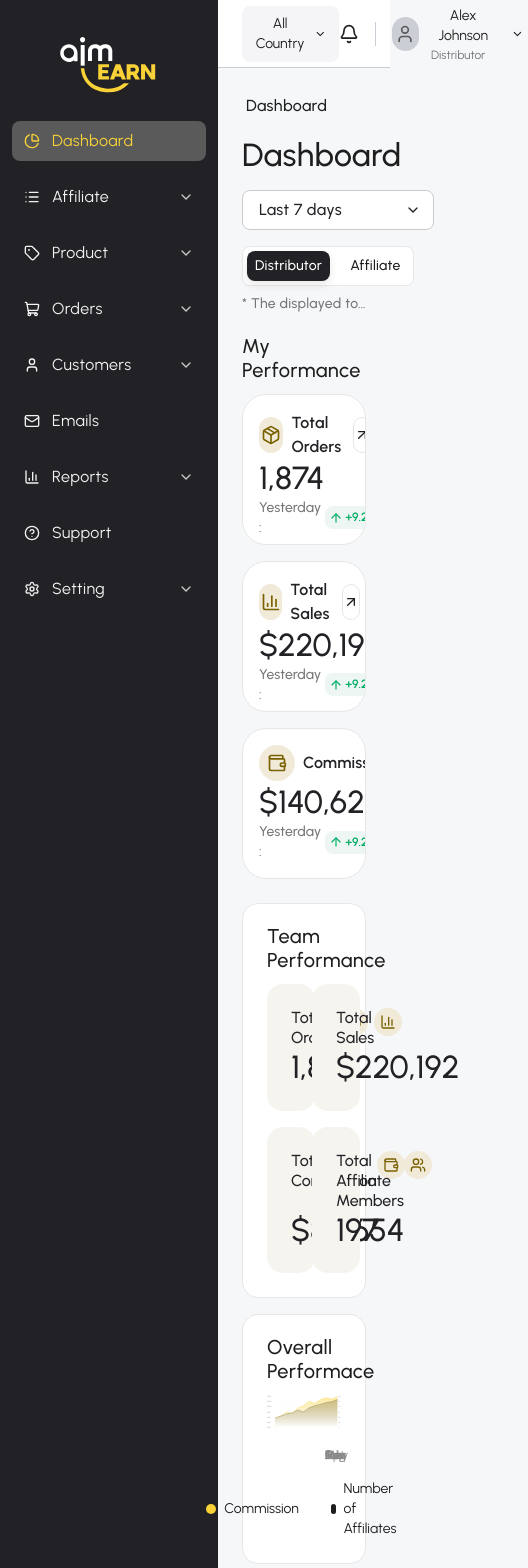
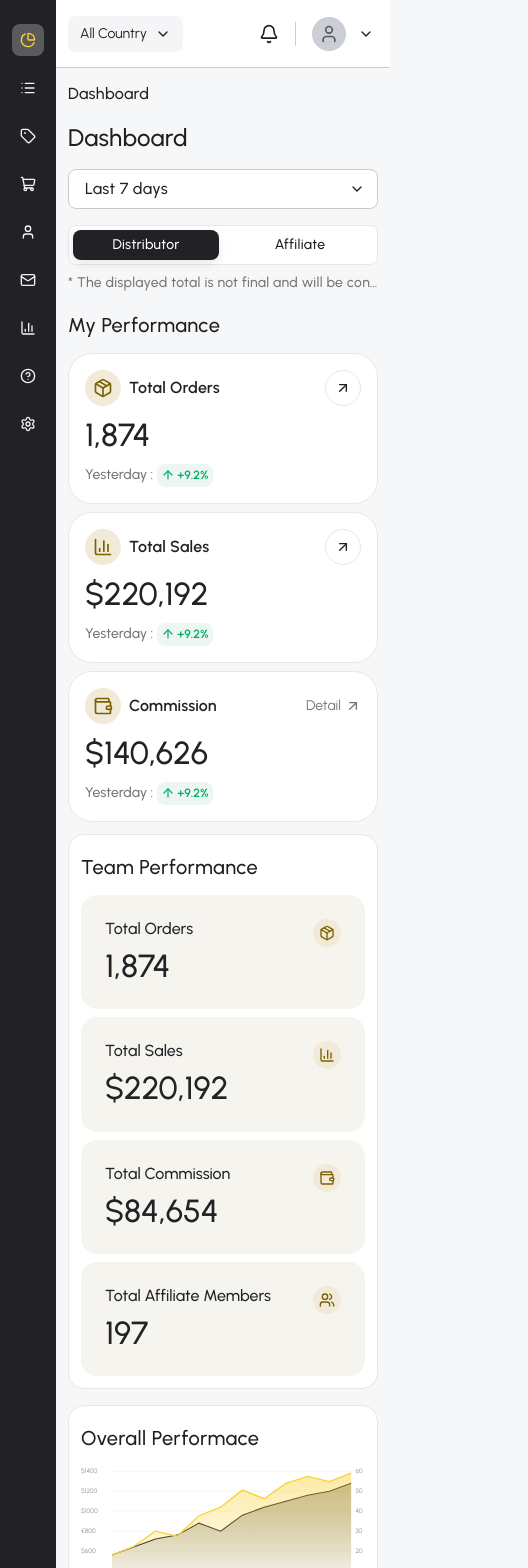
Before and after one commit to sangium47/aim-earn, a Next.js app: page /distributor/dashboard in a window 390 px wide. Shown: the top 1568 px of the page, 528 px wide, since content can reach past the window. Built offline with nearby package versions, Linux system fonts and the light colour scheme.

Commit message:
dashboard responsive

```diff
--- a/app/distributor/dashboard/page.tsx
+++ b/app/distributor/dashboard/page.tsx
@@ -15,7 +15,7 @@ import {
 
 export default function DashboardPage() {
   return (
-    <main className="flex flex-col gap-6 p-6 lg:p-8">
+    <main className="flex flex-col gap-3 md:gap-6 p-3 md:p-6 lg:p-8">
       <TitleBar />
 
       <MyPerformance />
--- a/app/distributor/layout.tsx
+++ b/app/distributor/layout.tsx
@@ -40,9 +40,9 @@ const NAV_ITEMS = [
 
 function Sidebar() {
   return (
-    <aside className="flex w-[218px] shrink-0 flex-col bg-[#222125] text-[#f3f3f3]">
+    <aside className="flex w-14 pt-6 md:pt-0 md:w-[218px] shrink-0 flex-col bg-[#222125] text-[#f3f3f3]">
       {/* Logo */}
-      <div className="flex items-center justify-center px-8 pb-6 pt-[37px]">
+      <div className="hidden md:flex items-center justify-center px-8 pb-6 pt-[37px]">
         <img src="/images/logo.svg" />
       </div>
 
@@ -54,7 +54,7 @@ function Sidebar() {
             href="#"
             aria-current={active ? "page" : undefined}
             className={[
-              "flex h-10 items-center justify-between rounded-lg px-3 py-2 transition-colors",
+              "flex h-8 md:h-10 items-center justify-between rounded-lg px-2 md:px-3 py-2 transition-colors",
               active
                 ? "bg-[#5a5a5a] text-[#f8d237]"
                 : "text-[#f3f3f3] hover:bg-white/5",
@@ -62,12 +62,15 @@ function Sidebar() {
           >
             <span className="flex flex-1 items-center gap-3">
               <Icon className="size-4 shrink-0" aria-hidden />
-              <span className="text-base leading-[1.5] tracking-[0.025em]">
+              <span className="hidden md:block text-base leading-[1.5] tracking-[0.025em]">
                 {label}
               </span>
             </span>
             {collapsible ? (
-              <ChevronDown className="size-4 shrink-0 opacity-80" aria-hidden />
+              <ChevronDown
+                className="hidden md:block size-4 shrink-0 opacity-80"
+                aria-hidden
+              />
             ) : null}
           </a>
         ))}
@@ -82,7 +85,7 @@ function Sidebar() {
 
 function Header() {
   return (
-    <header className="flex h-[68px] items-center justify-between border-b border-[#cbcfd5] bg-white px-6 py-2">
+    <header className="flex h-[68px] items-center justify-between border-b border-[#cbcfd5] bg-white px-3 md:px-6 py-2">
       {/* Country selector */}
       <button
         type="button"
@@ -110,7 +113,7 @@ function Header() {
           <div className="flex size-[34px] items-center justify-center overflow-hidden rounded-full bg-[#cbcfd5] text-[#5a5a5a]">
             <UserIcon className="size-5" aria-hidden />
           </div>
-          <div className="flex flex-col items-start gap-1 pr-1">
+          <div className="hidden md:flex flex-col items-start gap-1 pr-1">
             <span className="text-sm leading-[1.4] text-[#1e1e1e]">
               Alex Johnson
             </span>
@@ -129,11 +132,7 @@ function Header() {
 /*  LAYOUT                                                                     */
 /* -------------------------------------------------------------------------- */
 
-export default function DashboardLayout({
-  children,
-}: {
-  children: ReactNode;
-}) {
+export default function DashboardLayout({ children }: { children: ReactNode }) {
   return (
     <div className="flex min-h-screen w-full bg-[#F6F7F9] text-[#1e1e1e]">
       <Sidebar />
--- a/components/dashboard/BestSellingProducts.tsx
+++ b/components/dashboard/BestSellingProducts.tsx
@@ -61,7 +61,7 @@ function CountryPill({ code }: { code: string }) {
 
 export function BestSellingProducts() {
   return (
-    <Card className="flex flex-col gap-6 p-6">
+    <Card className="flex flex-col gap-2 md:gap-4 p-3 md:p-6">
       <CardHeader title="Top 10 Best Selling Products" />
 
       <div className="-mx-6 overflow-x-auto">
--- a/components/dashboard/BottomPanel.tsx
+++ b/components/dashboard/BottomPanel.tsx
@@ -16,11 +16,11 @@ export function BottomPanel({
   rows,
 }: BottomPanelProps) {
   return (
-    <Card className="flex h-full flex-col gap-6 p-6">
+    <Card className="flex h-full flex-col gap-2 md:gap-4 p-3 md:p-6">
       <CardHeader title={title} />
 
       {/* Summary block with accent bar */}
-      <div className="flex items-center gap-4 rounded-2xl border border-[#e7e7e7] p-4">
+      <div className="flex items-center gap-2 md:gap-4 rounded-2xl border border-[#e7e7e7] p-4">
         <span aria-hidden className="h-16 w-2 rounded-full bg-[#f8d237]" />
         <p className="flex-1 text-base text-[#1e1e1e]">{summaryText}</p>
         <p className="text-[32px] font-medium leading-[1.2] tracking-[0.01em] text-[#1e1e1e]">
--- a/components/dashboard/MapPanel.tsx
+++ b/components/dashboard/MapPanel.tsx
@@ -42,7 +42,7 @@ const MAP_PINS: MapPin[] = [
 
 export function MapPanel() {
   return (
-    <Card className="flex h-full flex-col gap-4 p-6">
+    <Card className="flex h-full flex-col gap-2 md:gap-4 p-3 md:p-6">
       <CardHeader title="Number of Affiliate Members" />
 
       <div className="relative flex-1 overflow-hidden rounded-2xl bg-[#f6f7f9]">
--- a/components/dashboard/MyPerformance.tsx
+++ b/components/dashboard/MyPerformance.tsx
@@ -27,10 +27,10 @@ const MY_PERFORMANCE = [
 
 export function MyPerformance() {
   return (
-    <section className="flex w-full flex-col gap-4">
+    <section className="flex w-full flex-col gap-2 md:gap-4">
       <CardHeader title="My Performance" />
 
-      <div className="grid w-full grid-cols-1 gap-4 md:grid-cols-2 xl:grid-cols-3">
+      <div className="grid w-full grid-cols-1 gap-2 md:gap-4 md:grid-cols-2 xl:grid-cols-3">
         {MY_PERFORMANCE.map(({ label, value, change, Icon, detail }) => (
           <article
             key={label}
--- a/components/dashboard/OrderPerformance.tsx
+++ b/components/dashboard/OrderPerformance.tsx
@@ -35,10 +35,10 @@ export function OrderPerformance() {
   };
 
   return (
-    <Card className="flex h-full flex-col gap-4 p-6">
+    <Card className="flex h-full flex-col gap-2 md:gap-4 p-3 md:p-6">
       <CardHeader title="Order Performance" />
 
-      <div className="flex flex-col items-center gap-6">
+      <div className="flex flex-col items-center gap-2 md:gap-4">
         <div className="relative">
           <svg
             width={size}
--- a/components/dashboard/OverallPerformanceChart.tsx
+++ b/components/dashboard/OverallPerformanceChart.tsx
@@ -74,10 +74,10 @@ export function OverallPerformanceChart() {
   const rightLabels = ["60", "50", "40", "30", "20", "10", "0"];
 
   return (
-    <Card className="flex h-full flex-col gap-4 p-6">
+    <Card className="flex h-full flex-col gap-2 md:gap-4 p-3 md:p-6">
       <CardHeader title="Overall Performace" />
 
-      <div className="flex flex-1 flex-col gap-4">
+      <div className="flex flex-1 flex-col gap-2 md:gap-4">
         <svg
           viewBox={`0 0 ${W} ${H}`}
           className="w-full"
--- a/components/dashboard/TeamPerformance.tsx
+++ b/components/dashboard/TeamPerformance.tsx
@@ -10,10 +10,10 @@ const TEAM_PERFORMANCE = [
 
 export function TeamPerformance() {
   return (
-    <Card className="flex h-full flex-col gap-4 p-6">
+    <Card className="flex h-full flex-col gap-2 md:gap-4 p-3 md:p-6">
       <CardHeader title="Team Performance" />
 
-      <div className="grid flex-1 grid-cols-2 gap-4">
+      <div className="grid flex-1 md:grid-cols-2 gap-2 md:gap-4">
         {TEAM_PERFORMANCE.map(({ label, value, Icon }) => (
           <div
             key={label}
--- a/components/dashboard/TitleBar.tsx
+++ b/components/dashboard/TitleBar.tsx
@@ -24,7 +24,7 @@ function SelectPill({ options, defaultValue, onChange }: SelectPillProps) {
       <button
         type="button"
         onClick={() => setIsOpen(!isOpen)}
-        className="inline-flex w-48 h-10 items-center justify-between gap-6 rounded-lg border border-[#cacaca] bg-white pl-4 pr-3 py-3 text-base font-medium tracking-[0.02em] text-[#222125] hover:border-[#b5b5b5] focus:outline-none focus-visible:ring-2 focus-visible:ring-[#b1610c] focus-visible:ring-offset-2"
+        className="inline-flex w-full md:w-48 h-10 items-center justify-between gap-6 rounded-lg border border-[#cacaca] bg-white pl-4 pr-3 py-3 text-base font-medium tracking-[0.02em] text-[#222125] hover:border-[#b5b5b5] focus:outline-none focus-visible:ring-2 focus-visible:ring-[#b1610c] focus-visible:ring-offset-2"
       >
         <span>{selectedValue}</span>
         <ChevronDown
@@ -51,7 +51,9 @@ function SelectPill({ options, defaultValue, onChange }: SelectPillProps) {
 }
 
 export function TitleBar() {
-  const [selectedRole, setSelectedRole] = useState<"Distributor" | "Affiliate">("Distributor");
+  const [selectedRole, setSelectedRole] = useState<"Distributor" | "Affiliate">(
+    "Distributor",
+  );
 
   const handleRoleChange = (role: "Distributor" | "Affiliate") => {
     setSelectedRole(role);
@@ -62,15 +64,15 @@ export function TitleBar() {
     <section className="flex flex-col gap-4">
       {/* Breadcrumb */}
       <nav aria-label="Breadcrumb" className="flex items-center">
-        <span className="px-1 py-0.5 text-base font-medium tracking-[0.02em] text-[#1e1e1e]">
+        <span className="py-0.5 text-base font-medium tracking-[0.02em] text-[#1e1e1e]">
           Dashboard
         </span>
       </nav>
 
       <div className="flex flex-col gap-2">
-        <div className="flex flex-wrap items-center gap-4">
+        <div className="flex flex-col md:flex-row md:flex-wrap md:items-center gap-4">
           {/* Title */}
-          <h1 className="flex-1 text-[32px] font-medium leading-[1.2] tracking-[0.01em] text-[#1e1e1e]">
+          <h1 className="flex-1 text-[24px] md:text-[32px] font-medium leading-[1.2] tracking-[0.01em] text-[#1e1e1e]">
             Dashboard
           </h1>
 
@@ -91,14 +93,14 @@ export function TitleBar() {
           <div
             role="tablist"
             aria-label="View as"
-            className="flex h-10 items-center gap-3 rounded-lg border border-[#e8e8e8] bg-white p-1"
+            className="flex h-10 items-center gap-2 rounded-lg border border-[#e8e8e8] bg-white p-1"
           >
             <button
               type="button"
               role="tab"
               aria-selected={selectedRole === "Distributor"}
               onClick={() => handleRoleChange("Distributor")}
-              className={`flex h-full items-center justify-center rounded-lg px-2 text-sm font-medium tracking-[0.02em] transition-all ${
+              className={`flex w-full h-full items-center justify-center rounded-lg px-2 text-sm font-medium tracking-[0.02em] transition-all ${
                 selectedRole === "Distributor"
                   ? "bg-[#222125] text-white shadow-[0_4px_10px_0_rgba(0,0,0,0.09)]"
                   : "text-[#1e1e1e] hover:bg-[#f5f5f5]"
@@ -111,7 +113,7 @@ export function TitleBar() {
               role="tab"
               aria-selected={selectedRole === "Affiliate"}
               onClick={() => handleRoleChange("Affiliate")}
-              className={`flex h-full items-center justify-center rounded-lg px-2 text-sm font-medium tracking-[0.02em] transition-all ${
+              className={`flex w-full h-full items-center justify-center rounded-lg px-2 text-sm font-medium tracking-[0.02em] transition-all ${
                 selectedRole === "Affiliate"
                   ? "bg-[#222125] text-white shadow-[0_4px_10px_0_rgba(0,0,0,0.09)]"
                   : "text-[#1e1e1e] hover:bg-[#f5f5f5]"
--- a/components/dashboard/TopAffiliateMembers.tsx
+++ b/components/dashboard/TopAffiliateMembers.tsx
@@ -36,7 +36,7 @@ function CountryPill({ code }: { code: string }) {
 
 export function TopAffiliateMembers() {
   return (
-    <Card className="flex flex-col gap-6 p-6">
+    <Card className="flex flex-col gap-2 md:gap-4 p-3 md:p-6">
       <CardHeader title="Top 10 Affiliate Members" />
 
       <div className="-mx-6 overflow-x-auto">
--- a/components/select-country-form/CountrySelect.tsx
+++ b/components/select-country-form/CountrySelect.tsx
@@ -175,7 +175,9 @@ export function CountrySelect({
         aria-controls={listboxId}
         aria-labelledby={labelId}
         disabled={disabled}
-        onClick={() => !disabled && value.length < maxSelection && setOpen((v) => !v)}
+        onClick={() =>
+          !disabled && value.length < maxSelection && setOpen((v) => !v)
+        }
         onKeyDown={handleTriggerKey}
         className={[
           "flex h-10 w-full items-center gap-2 rounded-lg border border-line bg-surface-card",
@@ -210,7 +212,7 @@ export function CountrySelect({
               onChange={(e) => setQuery(e.target.value)}
               placeholder="Search countries"
               aria-label="Search countries"
-              className="w-full rounded bg-transparent px-2 py-1.5 font-body text-sm text-ink outline-none placeholder:text-ink-tertiary"
+              className="w-full rounded bg-transparent px-2 py-1.5 font-body text-[16px] text-ink outline-none placeholder:text-ink-tertiary"
             />
           </div>
           <ul
```
